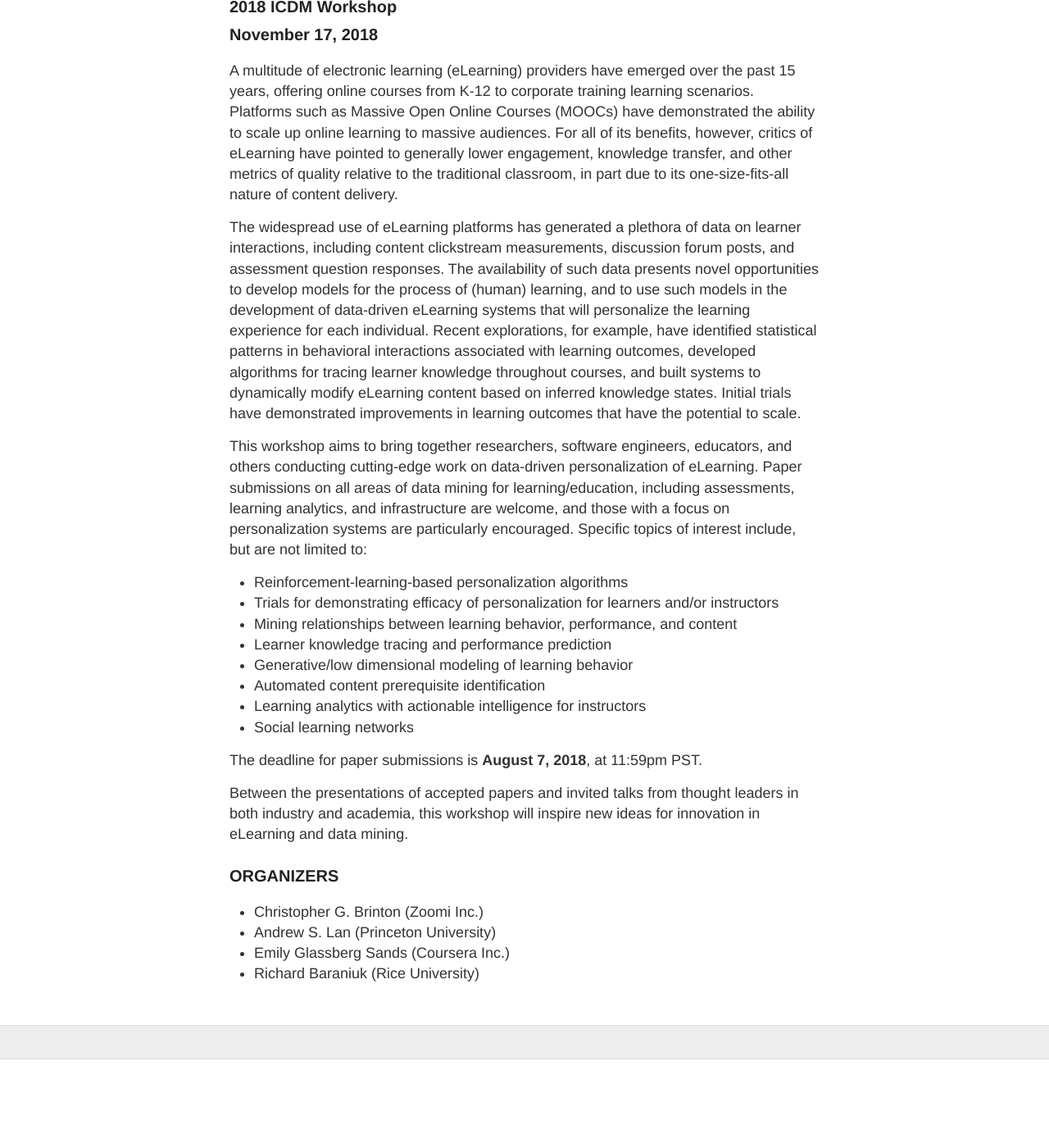
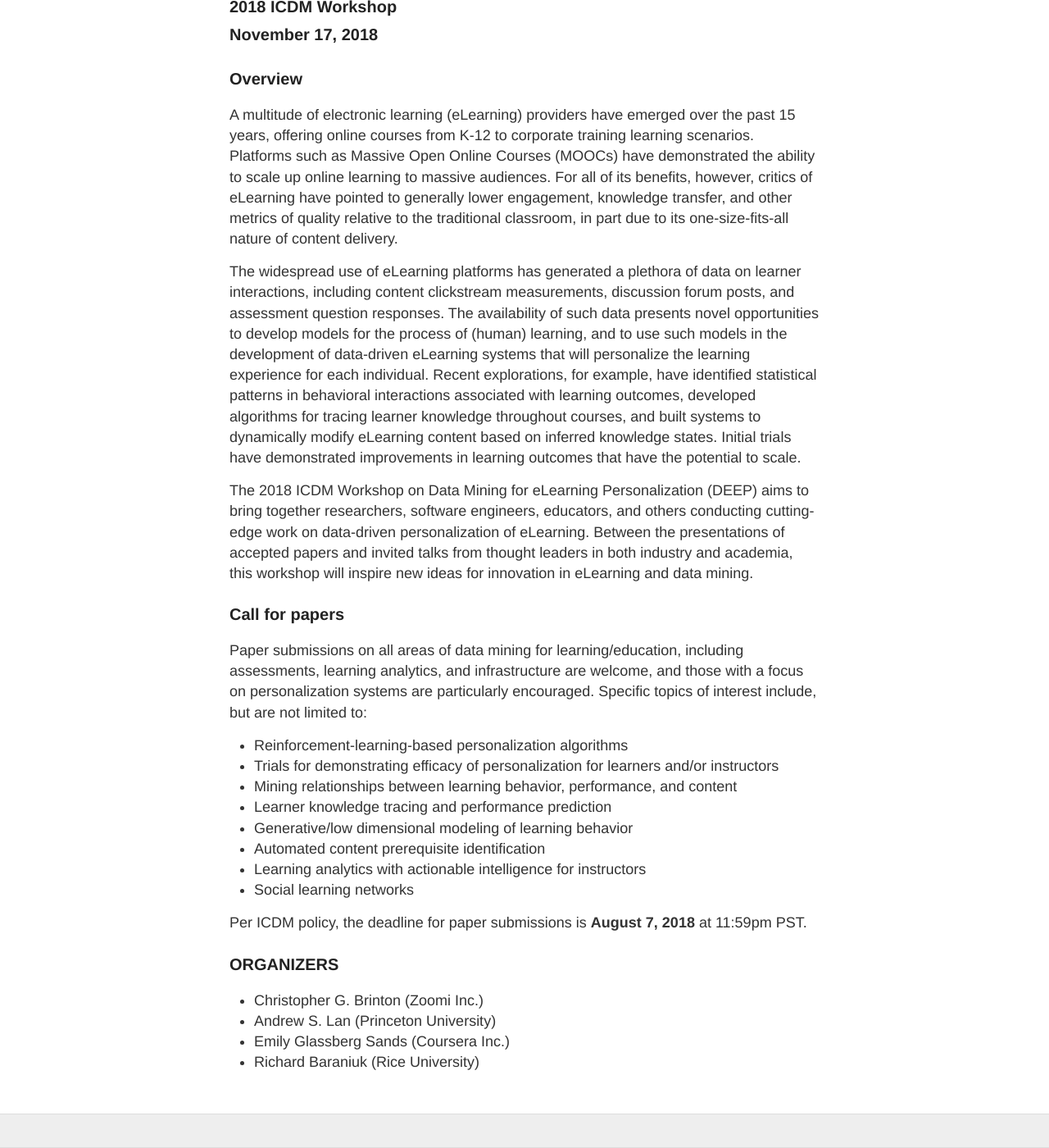
Before and after one commit to ml4ed/ml4ed.github.io, a Jekyll site: the page built from _workshops/2018-icdm-workshop.md, in a window 1280 px wide and 1400 px high, scrolled down 236 px. Shown: the whole window at 82% size. Built offline with Jekyll 4.4.1, drawn with Linux system fonts in a browser that asks for light colours; before the commit the page ends 1528 px from its top, so only the background shows below that.

Commit message:
Update 2018-icdm-workshop.md

```diff
--- a/_workshops/2018-icdm-workshop.md
+++ b/_workshops/2018-icdm-workshop.md
@@ -6,11 +6,17 @@ date: November 17, 2018
 permalink: /2018-icdm-workshop/
 ---
 
+### Overview
+
 A multitude of electronic learning (eLearning) providers have emerged over the past 15 years, offering online courses from K-12 to corporate training learning scenarios. Platforms such as Massive Open Online Courses (MOOCs) have demonstrated the ability to scale up online learning to massive audiences. For all of its benefits, however, critics of eLearning have pointed to generally lower engagement, knowledge transfer, and other metrics of quality relative to the traditional classroom, in part due to its one-size-fits-all nature of content delivery.
 
 The widespread use of eLearning platforms has generated a plethora of data on learner interactions, including content clickstream measurements, discussion forum posts, and assessment question responses. The availability of such data presents novel opportunities to develop models for the process of (human) learning, and to use such models in the development of data-driven eLearning systems that will personalize the learning experience for each individual. Recent explorations, for example, have identified statistical patterns in behavioral interactions associated with learning outcomes, developed algorithms for tracing learner knowledge throughout courses, and built systems to dynamically modify eLearning content based on inferred knowledge states. Initial trials have demonstrated improvements in learning outcomes that have the potential to scale.
 
-This workshop aims to bring together researchers, software engineers, educators, and others conducting cutting-edge work on data-driven personalization of eLearning. Paper submissions on all areas of data mining for learning/education, including assessments, learning analytics, and infrastructure are welcome, and those with a focus on personalization systems are particularly encouraged. Specific topics of interest include, but are not limited to:
+The 2018 ICDM Workshop on Data Mining for eLearning Personalization (DEEP) aims to bring together researchers, software engineers, educators, and others conducting cutting-edge work on data-driven personalization of eLearning. Between the presentations of accepted papers and invited talks from thought leaders in both industry and academia, this workshop will inspire new ideas for innovation in eLearning and data mining.
+
+### Call for papers
+
+Paper submissions on all areas of data mining for learning/education, including assessments, learning analytics, and infrastructure are welcome, and those with a focus on personalization systems are particularly encouraged. Specific topics of interest include, but are not limited to:
 *	Reinforcement-learning-based personalization algorithms
 *	Trials for demonstrating efficacy of personalization for learners and/or instructors
 *	Mining relationships between learning behavior, performance, and content
@@ -20,9 +26,8 @@ This workshop aims to bring together researchers, software engineers, educators,
 *	Learning analytics with actionable intelligence for instructors
 *	Social learning networks
 
-The deadline for paper submissions is <b>August 7, 2018</b>, at 11:59pm PST.
+Per ICDM policy, the deadline for paper submissions is <b>August 7, 2018</b> at 11:59pm PST.
 
-Between the presentations of accepted papers and invited talks from thought leaders in both industry and academia, this workshop will inspire new ideas for innovation in eLearning and data mining.
 
 ### ORGANIZERS
 
```
